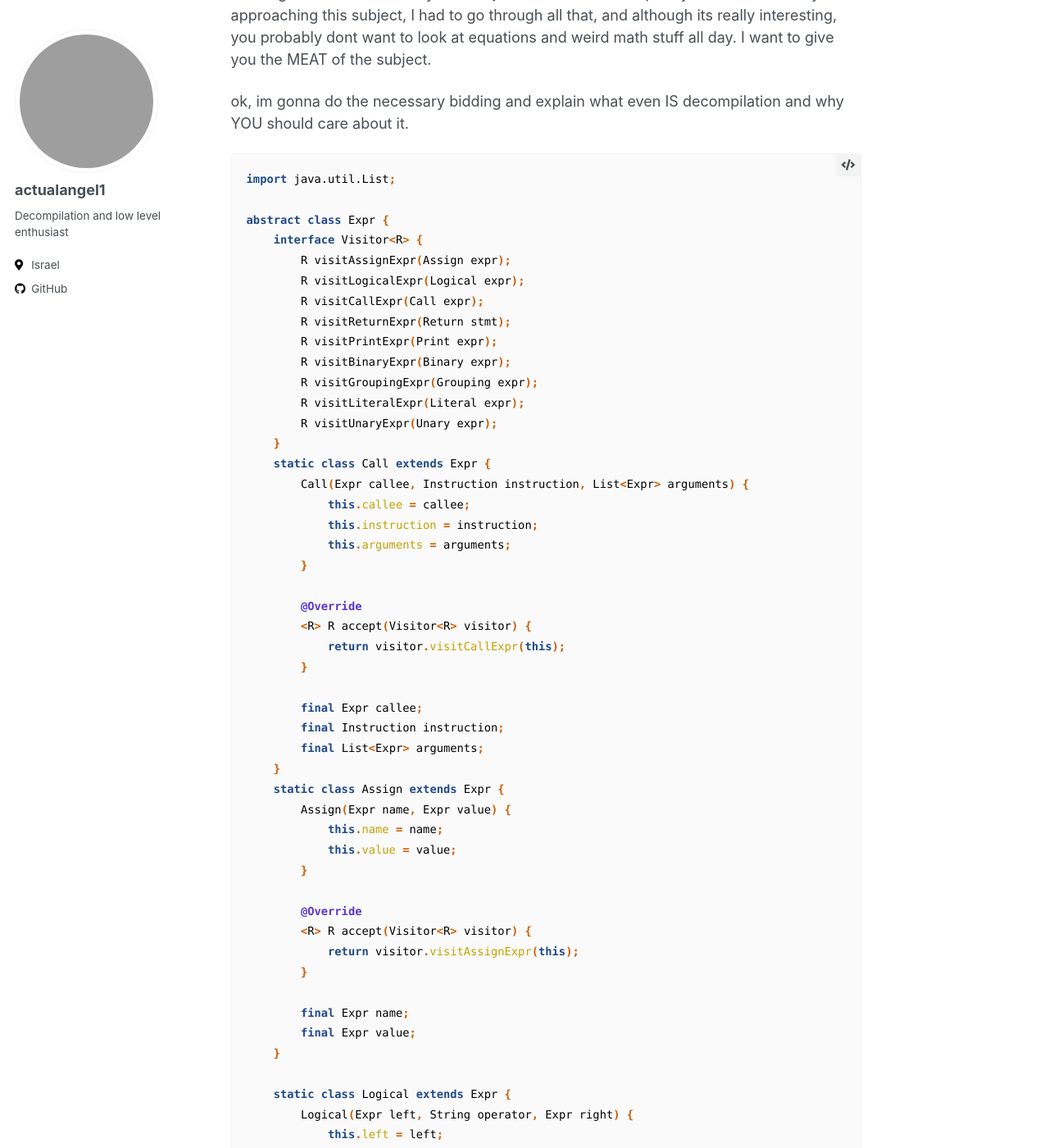
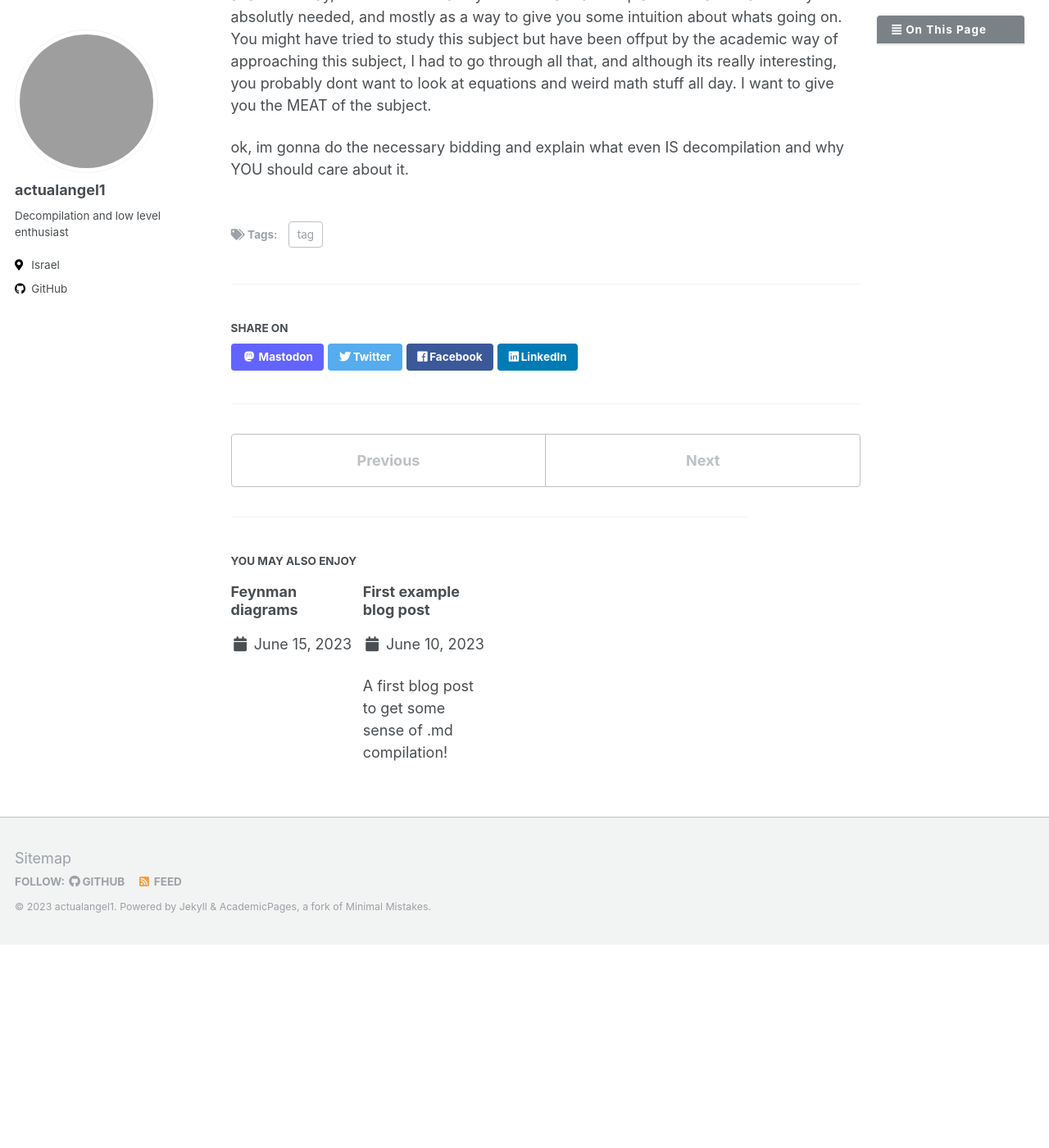
Before and after one commit to ActualAngel1/actualangel1.github.io, a Jekyll site: the page built from _posts/2023-08-08-decompilation1.md, in a window 1280 px wide and 1400 px high, scrolled down 417 px. Shown: the whole window at 82% size. Built offline with Jekyll 4.4.1, drawn with Linux system fonts in a browser that asks for light colours; after the commit the page ends 1569 px from its top, so only the background shows below that; some of the changed text lies outside the part shown; grey boxes are pictures that could not be loaded.

Commit message:
Update 2023-08-08-decompilation1.md

````diff
--- a/_posts/2023-08-08-decompilation1.md
+++ b/_posts/2023-08-08-decompilation1.md
@@ -1,5 +1,5 @@
 ---
-title: Introduction To Decompilation: Part 1 - What's this all about?
+title: Introduction To Decompilation, Part 1 - What's this all about?
 output:
   md_document:
     variant: gfm+footnotes
@@ -34,150 +34,3 @@ I had to go through all that, and although its really interesting, you probably
 I want to give you the MEAT of the subject.
 
 ok, im gonna do the necessary bidding and explain what even IS decompilation and why YOU should care about it.
-
-```java
-import java.util.List;
-
-abstract class Expr {
-    interface Visitor<R> {
-        R visitAssignExpr(Assign expr);
-        R visitLogicalExpr(Logical expr);
-        R visitCallExpr(Call expr);
-        R visitReturnExpr(Return stmt);
-        R visitPrintExpr(Print expr);
-        R visitBinaryExpr(Binary expr);
-        R visitGroupingExpr(Grouping expr);
-        R visitLiteralExpr(Literal expr);
-        R visitUnaryExpr(Unary expr);
-    }
-    static class Call extends Expr {
-        Call(Expr callee, Instruction instruction, List<Expr> arguments) {
-            this.callee = callee;
-            this.instruction = instruction;
-            this.arguments = arguments;
-        }
-
-        @Override
-        <R> R accept(Visitor<R> visitor) {
-            return visitor.visitCallExpr(this);
-        }
-
-        final Expr callee;
-        final Instruction instruction;
-        final List<Expr> arguments;
-    }
-    static class Assign extends Expr {
-        Assign(Expr name, Expr value) {
-            this.name = name;
-            this.value = value;
-        }
-
-        @Override
-        <R> R accept(Visitor<R> visitor) {
-            return visitor.visitAssignExpr(this);
-        }
-
-        final Expr name;
-        final Expr value;
-    }
-
-    static class Logical extends Expr {
-        Logical(Expr left, String operator, Expr right) {
-            this.left = left;
-            this.operator = operator;
-            this.right = right;
-        }
-
-        @Override
-        <R> R accept(Visitor<R> visitor) {
-            return visitor.visitLogicalExpr(this);
-        }
-
-        final Expr left;
-        final String operator;
-        final Expr right;
-    }
-
-    static class Return extends Expr {
-        Return(Expr value) {
-            this.value = value;
-        }
-
-        @Override
-        <R> R accept(Visitor<R> visitor) {
-            return visitor.visitReturnExpr(this);
-        }
-
-        final Expr value;
-    }
-    static class Print extends Expr {
-        Print(Expr inner) {
-            this.inner = inner;
-        }
-
-        @Override
-        <R> R accept(Visitor<R> visitor) { return visitor.visitPrintExpr(this); }
-
-        final Expr inner;
-    }
-    static class Binary extends Expr {
-        Binary(Expr left, Instruction operator, Expr right) {
-            this.left = left;
-            this.operator = operator;
-            this.right = right;
-        }
-
-        @Override
-        <R> R accept(Visitor<R> visitor) {
-            return visitor.visitBinaryExpr(this);
-        }
-
-        final Expr left;
-        final Instruction operator;
-        final Expr right;
-    }
-
-    static class Grouping extends Expr {
-        Grouping(Expr expression) {
-            this.expression = expression;
-        }
-
-        @Override
-        <R> R accept(Visitor<R> visitor) {
-            return visitor.visitGroupingExpr(this);
-        }
-
-        final Expr expression;
-    }
-
-    static class Literal extends Expr {
-        Literal(String value) {
-            this.value = value;
-        }
-
-        @Override
-        <R> R accept(Visitor<R> visitor) {
-            return visitor.visitLiteralExpr(this);
-        }
-
-        final String value;
-    }
-
-    abstract <R> R accept(Visitor<R> visitor);
-
-    static class Unary extends Expr {
-        Unary(Instruction operator, Expr right) {
-            this.operator = operator;
-            this.right = right;
-        }
-
-        @Override
-        <R> R accept(Visitor<R> visitor) {
-            return visitor.visitUnaryExpr(this);
-        }
-
-        final Instruction operator;
-        final Expr right;
-    }
-}
-```
````
